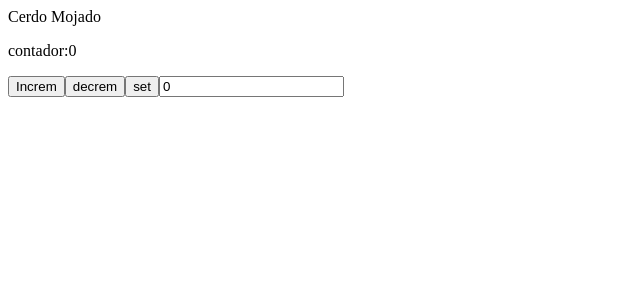
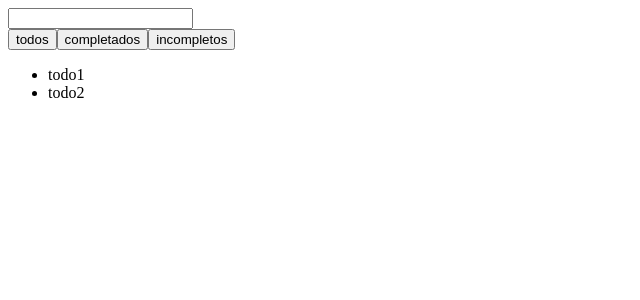
Before and after one commit to Glen1986/my-redux, a React (Create React App) app: page / in a window 1280 px wide. Shown: the top 300 px of the page, without its empty margins (0-640 px from the left). Built offline with nearby package versions, Linux system fonts and the light colour scheme.

Commit message:
react-redux-return-compia-de-state

```diff
--- a/src/App.js
+++ b/src/App.js
@@ -1,41 +1,38 @@
-import { useState } from 'react'
 import { useDispatch, useSelector } from 'react-redux'
-
-export const reducer = (state = 0, action) => {
-    console.log({ action, state })
+const initialState = {
+    entities: [],
+}
+export const reducer = (state = initialState, action) => {
     switch (action.type) {
-        case 'increm':
-            return state + 1
-        case 'decrem':
-            return state - 1
-        case 'set':
-            return action.payload
-        default:
-            return state
+        case 'todo/add': {
+            console.log('reducer')
+            return {
+                ...state,
+                entities: [{}],
+            }
+        }
     }
+    return state
 }
-function App() {
-    const [valor, setValor] = useState(0)
+const App = () => {
     const dispatch = useDispatch()
-    const state = useSelector((state) => state)
-    const set = () => {
-        dispatch({ type: 'set', payload: valor })
-        setValor('')
-    }
-
+    const state = useSelector((x) => x)
+    console.log(state, 'rendering')
     return (
         <div>
-            Cerdo Mojado
-            <p>contador:{state} </p>
-            <button onClick={() => dispatch({ type: 'increm' })}>Increm</button>
-            <button onClick={() => dispatch({ type: 'decrem' })}>decrem</button>
-            <button onClick={set}>set</button>
-            <input
-                value={valor}
-                onChange={(e) => setValor(Number(e.target.value))}
-            />
+            <form>
+                <input type="text" />
+            </form>
+            <button onClick={() => dispatch({ type: 'todo/add' })}>
+                todos
+            </button>
+            <button>completados</button>
+            <button>incompletos</button>
+            <ul>
+                <li>todo1</li>
+                <li>todo2</li>
+            </ul>
         </div>
     )
 }
-
 export default App
```
Also changed, not shown: src/02-con-redux.js (added, +41 -0 lines).
